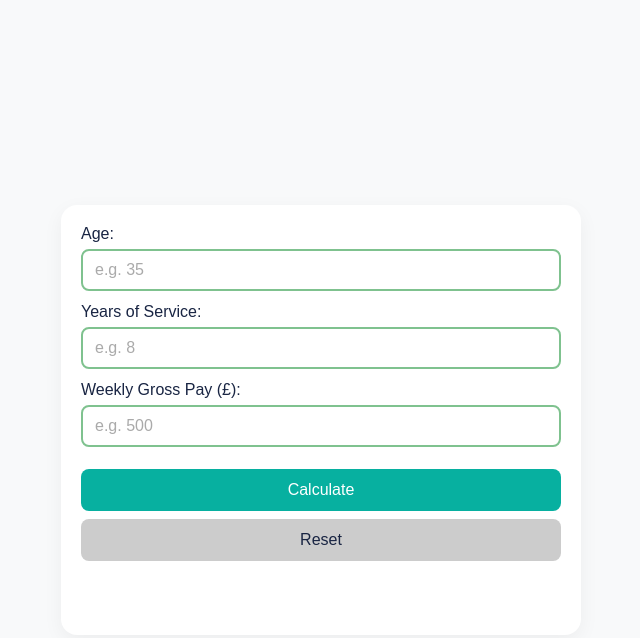
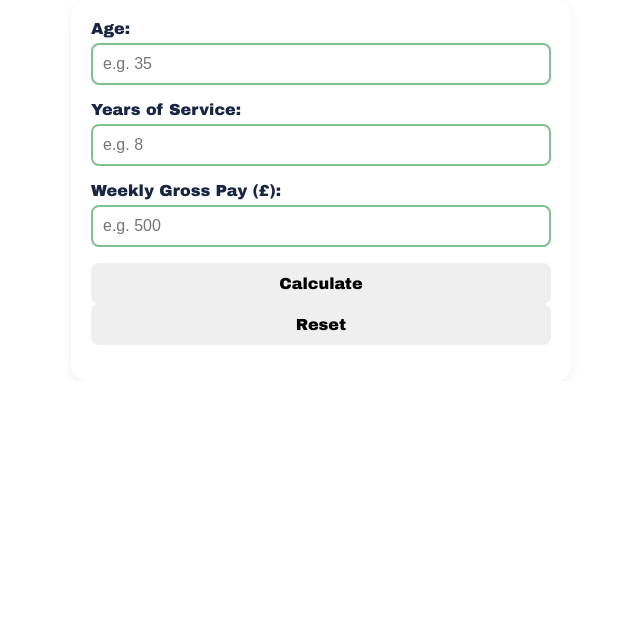
Before and after one commit to Fizzahsaeed1011/Statutory-Calculator, a plain HTML site: page index.html in a window 1280 px wide. Shown: the whole page, without its empty margins (319-959 px from the left). Drawn offline with Linux system fonts and the light colour scheme.

Commit message:
Update style.css

```diff
--- a/style.css
+++ b/style.css
@@ -1,95 +1,72 @@
-@font-face {
-  font-family: 'Articulat CF Light';
-  src: local('Arial'); /* fallback */
-  font-weight: 300;
-}
-@font-face {
-  font-family: 'Articulat CF Bold';
-  src: local('Arial Black'); /* fallback */
-  font-weight: 700;
+/* Base reset and background */
+html, body {
+  margin: 0;
+  padding: 0;
+  overflow: hidden;
+  background-color: white;
+  font-family: 'Articulat CF Light', Arial, sans-serif;
+  color: #192543;
 }
 
-body {
-  font-family: 'Articulat CF Light', Arial, sans-serif;
-  background-color: #f8f9fa;
-  color: #192543;
+/* Calculator container */
+.calculator-container {
+  max-width: 500px;
+  margin: 0 auto;
   padding: 20px;
-  margin: 0;
-  display: flex;
-  justify-content: center;
-  align-items: center;
-  min-height: 100vh;
+  box-sizing: border-box;
+  background-color: white;
+  border-radius: 16px;
+  box-shadow: 0 4px 12px rgba(0, 0, 0, 0.05);
 }
 
-.calculator-container {
-  max-width: 480px;
-  width: 100%;
-  background: #fff;
-  border-radius: 16px;
-  padding: 20px;
-  box-shadow: 0 6px 20px rgba(0, 0, 0, 0.05);
-}
-
+/* Labels */
 label {
   display: block;
   margin-bottom: 6px;
-  font-weight: normal;
+  font-family: 'Articulat CF Bold', Arial Black, sans-serif;
+  font-weight: bold;
   color: #192543;
 }
 
+/* Input fields */
 input[type="number"] {
   width: 100%;
-  padding: 10px 12px;
-  margin-bottom: 12px;
+  padding: 10px;
+  margin-bottom: 16px;
   border: 2px solid #7fc28f;
   border-radius: 8px;
   font-size: 16px;
-  font-family: 'Articulat CF Light', Arial, sans-serif;
+  box-sizing: border-box;
+  background-color: white;
   color: #192543;
-  box-sizing: border-box;
-  background-color: #fff;
 }
 
-input[type="number"]::placeholder {
-  color: #aaa;
-}
-
+/* Buttons */
 button {
   width: 100%;
   padding: 12px;
+  font-size: 16px;
   border: none;
   border-radius: 8px;
-  font-size: 16px;
-  font-family: 'Articulat CF Bold', Arial, sans-serif;
   cursor: pointer;
-  transition: background-color 0.3s ease;
+  font-family: 'Articulat CF Bold', Arial Black, sans-serif;
 }
 
-#calculate-btn {
+button#calculateBtn {
   background-color: #07b0a0;
   color: white;
-  margin-top: 10px;
+  margin-bottom: 10px;
 }
 
-#calculate-btn:hover {
-  background-color: #059c8d;
+button#resetBtn {
+  background-color: #ccc;
+  color: #192543;
 }
 
-#reset-btn {
-  background-color: #ccc;
-  color: #192543;
-  margin-top: 8px;
-}
-
-#reset-btn:hover {
-  background-color: #b0b0b0;
-}
-
+/* Result output */
 #result {
   margin-top: 16px;
-  font-size: 18px;
-  font-family: 'Articulat CF Bold', Arial, sans-serif;
-  text-align: center;
+  font-weight: bold;
+  font-family: 'Articulat CF Bold', Arial Black, sans-serif;
   color: #192543;
-  min-height: 20px;
 }
```
